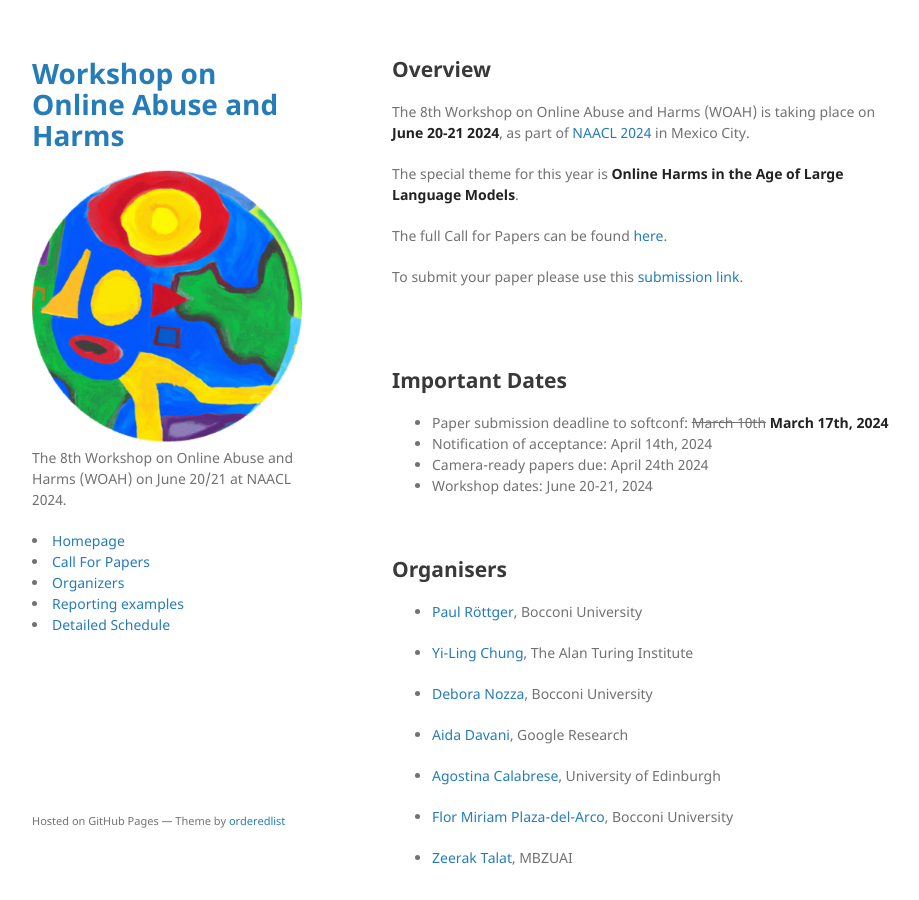
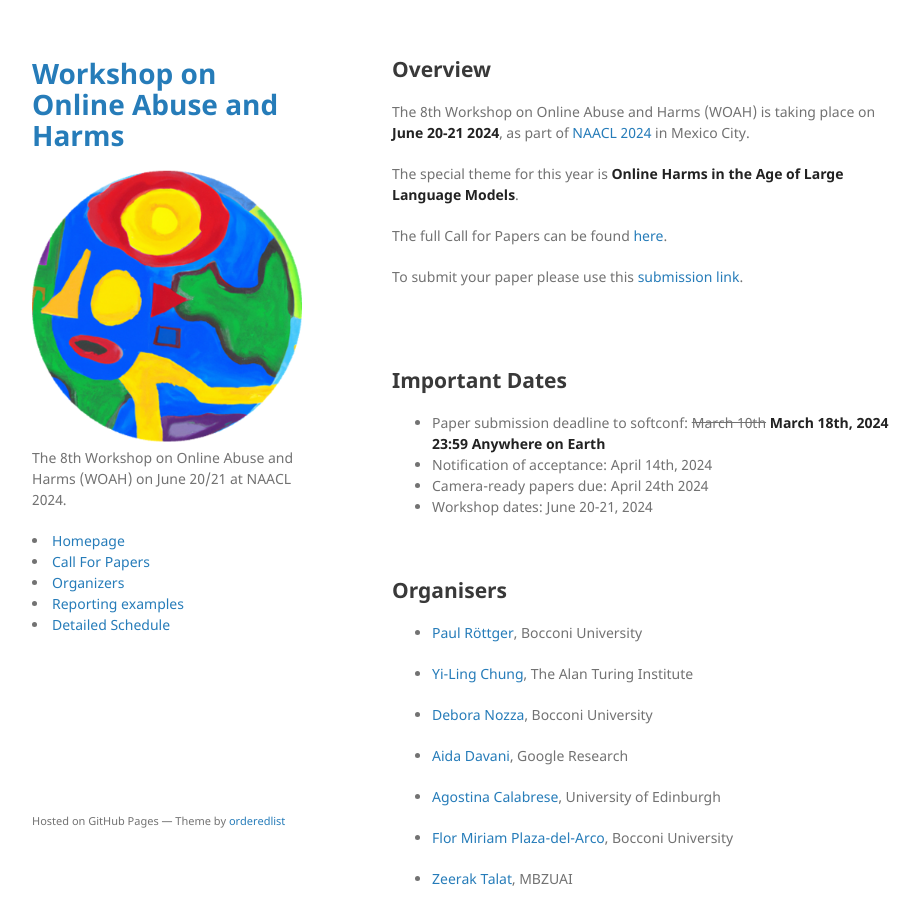
Before and after one commit to fmplaza/woah-workshop.github.io, a Jekyll site: the page built from index.md, in a window 1280 px wide and 900 px high. Shown: the whole window, without its empty margins (178-1097 px from the left). Built offline with Jekyll 4.4.1, drawn with Linux system fonts in a browser that asks for light colours.

Commit message:
changed submission link and deadline

```diff
--- a/index.md
+++ b/index.md
@@ -11,12 +11,12 @@ The special theme for this year is **Online Harms in the Age of Large Language M
 
 The full Call for Papers can be found [here](https://www.workshopononlineabuse.com/cfp.html).
 
-To submit your paper please use this [submission link](https://softconf.com/naacl2024/WOAH2024/manager/scmd.cgi?scmd=submitPaperCustom&pageid=0&isPreview=yes).
+To submit your paper please use this [submission link](https://softconf.com/naacl2024/WOAH2024/).
 
 <br/><br/>
 
 ## Important Dates
-- Paper submission deadline to softconf: <s>March 10th</s> **March 17th, 2024**<br/>
+- Paper submission deadline to softconf: <s>March 10th</s> **March 18th, 2024 23:59 Anywhere on Earth**<br/>
 - Notification of acceptance: April 14th, 2024<br/>
 - Camera-ready papers due: April 24th 2024<br/>
 - Workshop dates: June 20-21, 2024<br/>
```
